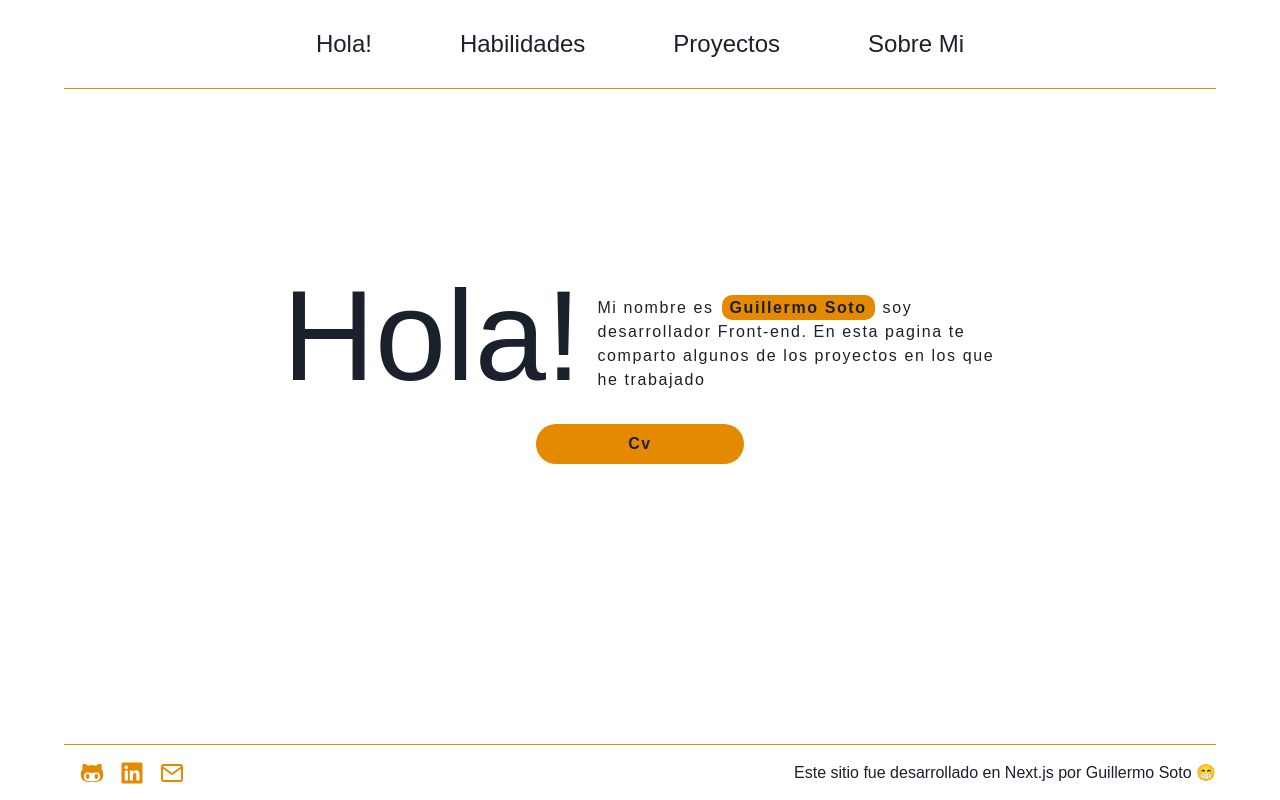
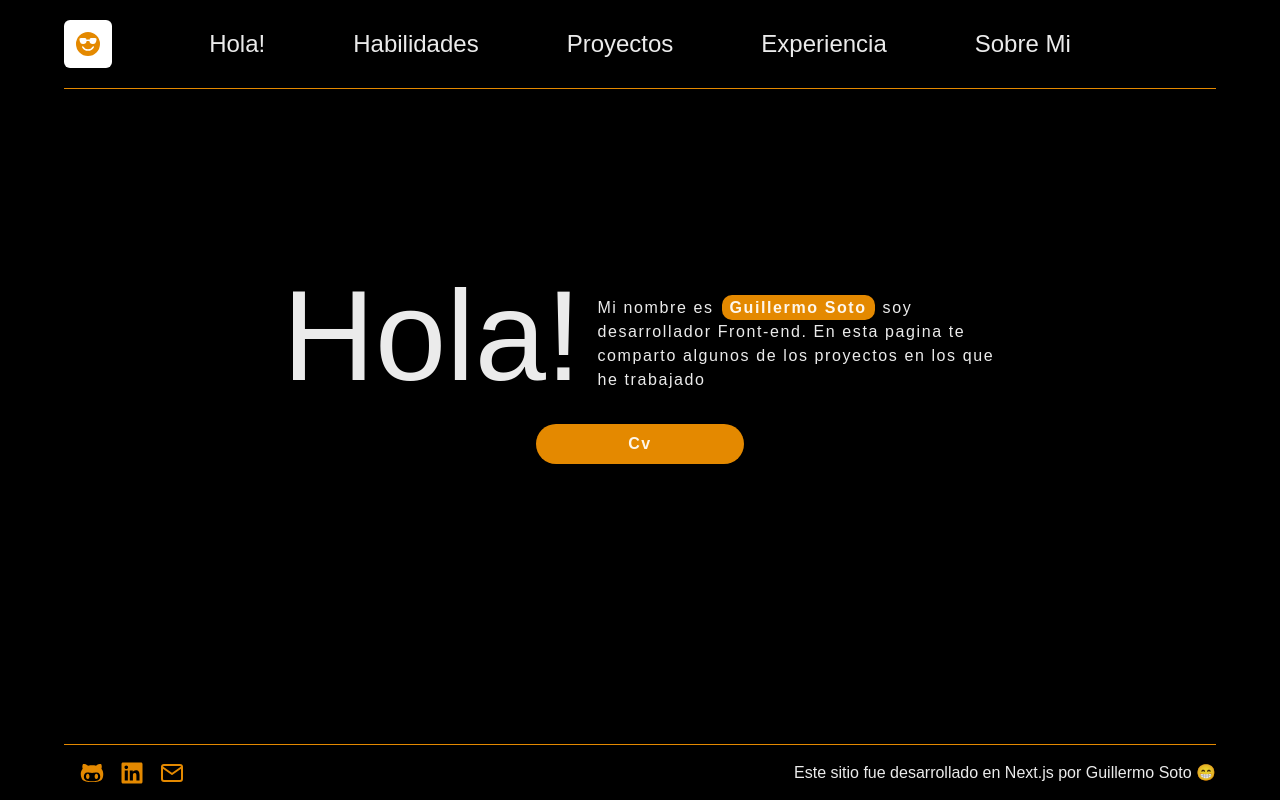
Before and after one commit to GuillermoSM5/Portafolio_Next, a Next.js app: page / in a window 1280 px wide. Built offline with nearby package versions, Linux system fonts and the light colour scheme.

Commit message:
add button for change theme

```diff
--- a/Components/HeaderNav.tsx
+++ b/Components/HeaderNav.tsx
@@ -2,24 +2,32 @@ import Link from 'next/link';
 import {
 	Drawer,
 	DrawerBody,
-	DrawerFooter,
-	DrawerHeader,
 	DrawerOverlay,
 	DrawerContent,
-	DrawerCloseButton,
+	useColorMode,
+	useColorModeValue,
 } from '@chakra-ui/react';
 import { FaHamburger } from 'react-icons/fa';
+import { BsEmojiSunglassesFill, BsEmojiSunglasses } from 'react-icons/bs';
 import { useState } from 'react';
 
 export const HeaderNav = () => {
 	const [isOpen, setIsOpen] = useState(false);
+	const { toggleColorMode } = useColorMode();
+
+	const bg = useColorModeValue('black', 'white');
 
 	const clickButton = () => {
 		setIsOpen(!isOpen);
 	};
 
+	console.log(bg);
+	// const changeTheme = () => {
+	// 	console.log('aaaa');
+	// };
+
 	return (
-		<div className="m-auto w-[90%] header  py-3 lg:py-7 ">
+		<div className="m-auto w-[90%] header  py-3 lg:py-7 relative">
 			<div
 				className="lg:hidden text-[#e48900] text-3xl flex justify-end"
 				onClick={clickButton}
@@ -27,7 +35,7 @@ export const HeaderNav = () => {
 				<FaHamburger />
 			</div>
 
-			<div className="hidden lg:flex lg:justify-center">
+			<div className="hidden lg:flex lg:justify-center lg:items-center ">
 				<Link className="header_link" href={'./'}>
 					Hola!
 				</Link>
@@ -37,12 +45,19 @@ export const HeaderNav = () => {
 				<Link className="header_link" href={'./projects'}>
 					Proyectos
 				</Link>
-				{/* <Link className="header_link" href={'./experience'}>
-				Experiencia
-			</Link> */}
+				<Link className="header_link" href={'./experience'}>
+					Experiencia
+				</Link>
 				<Link className="header_link" href={'./aboutme'}>
 					Sobre Mi
 				</Link>
+			</div>
+			<div
+				className="lg:h-12 lg:w-12 h-6 w-6  absolute top-4 lg:top-5 left-0 rounded-md flex justify-center items-center cursor-pointer lg:text-2xl text-[#e48900]"
+				style={{ backgroundColor: `${bg}` }}
+				onClick={toggleColorMode}
+			>
+				<BsEmojiSunglassesFill />
 			</div>
 			<Drawer placement={'top'} onClose={clickButton} isOpen={isOpen}>
 				<DrawerOverlay />
--- a/pages/_document.tsx
+++ b/pages/_document.tsx
@@ -3,7 +3,6 @@ import { ColorModeScript } from '@chakra-ui/react';
 import { Html, Head, Main, NextScript } from 'next/document';
 
 export default function Document() {
-	console.log(theme.config.initialColorMode);
 	return (
 		<Html lang="en">
 			<Head />
--- a/styles/Navbar.scss
+++ b/styles/Navbar.scss
@@ -1,8 +1,8 @@
-.header{
+.header {
 	border-bottom: 0.0625rem solid #e48900;
 }
 
-.header_link{
+.header_link {
 	@apply px-8 overflow-hidden text-2xl mx-3;
 
 	&::before {
@@ -10,7 +10,7 @@
 		background-color: #e48900;
 		position: absolute;
 		top: 0;
-        left: -100%;
+		left: -150%;
 		width: 100%;
 		height: 100%;
 		z-index: -10;
@@ -20,7 +20,7 @@
 		transition: all 0.5s ease;
 		color: #000;
 		&::before {
-            transform: translateX(100%);
+			transform: translateX(150%);
 			transition: all 0.5s ease-out;
 		}
 	}
--- a/styles/theme.ts
+++ b/styles/theme.ts
@@ -1,12 +1,19 @@
 import { extendTheme, type ThemeConfig } from '@chakra-ui/react';
+import type { StyleFunctionProps } from '@chakra-ui/styled-system';
+import { mode } from '@chakra-ui/theme-tools';
 
 const config: ThemeConfig = {
-	initialColorMode: 'system',
+	initialColorMode: 'dark',
 	useSystemColorMode: true,
 };
 
 const theme = extendTheme({
 	config,
+	styles: {
+		global: (props: StyleFunctionProps) => ({
+			body: { bg: mode('#FFFFFF', '#000000')(props) },
+		}),
+	},
 	fonts: {
 		body: 'Arial, Helvetica, sans-serif',
 	},
```
Lines whose indentation alone changed are shown as unchanged.
